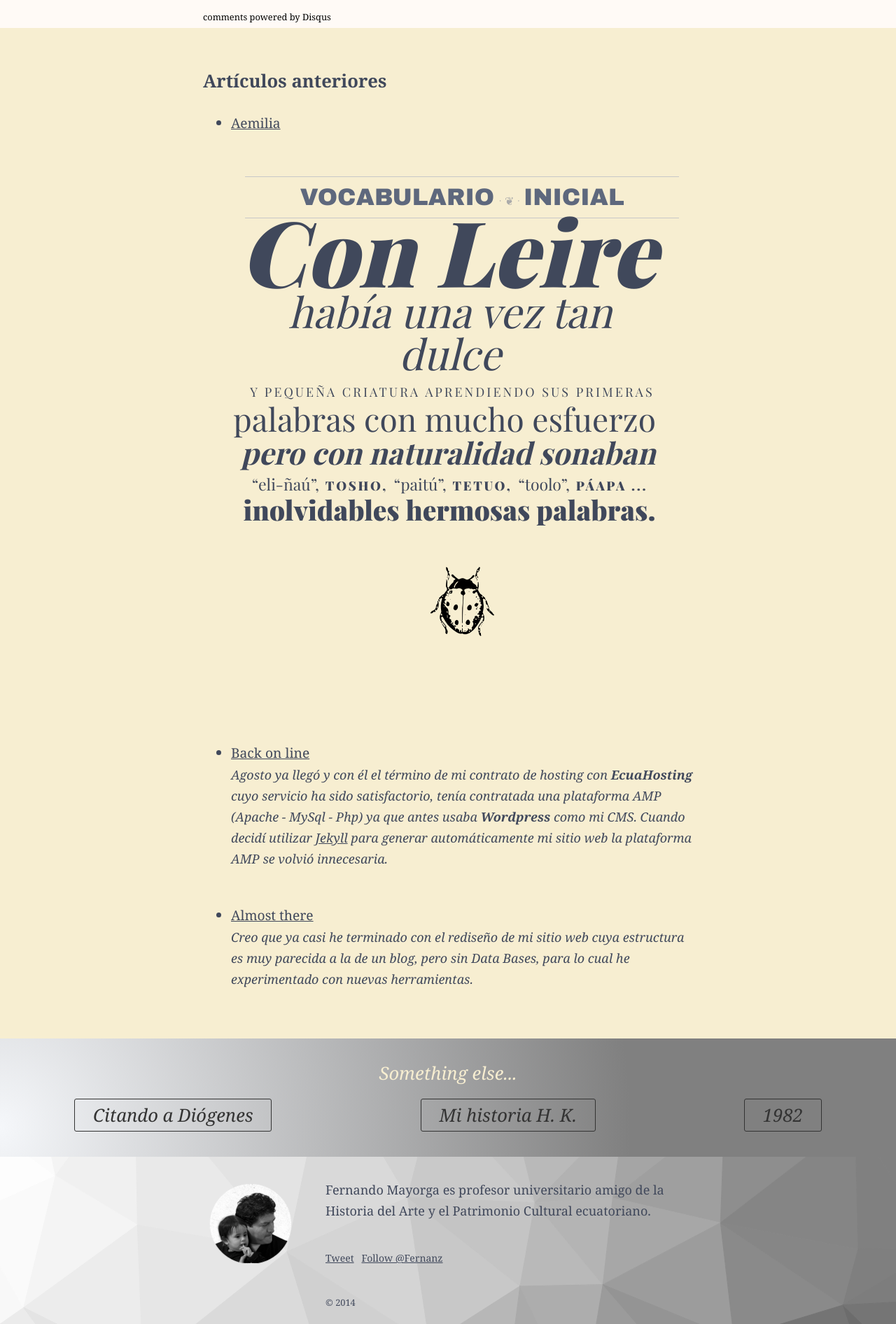
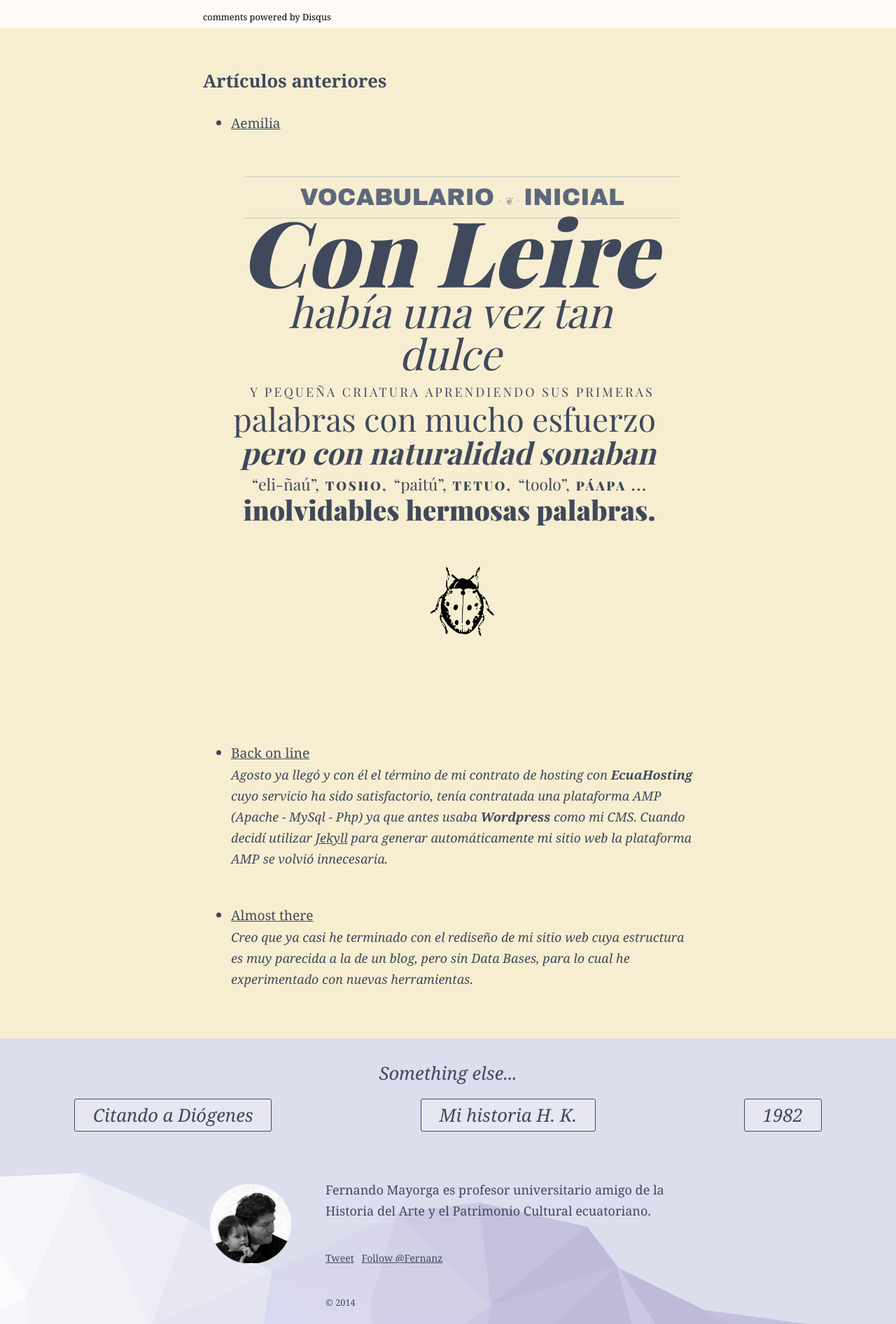
Before and after one commit to fernanz/fernanz.github.io, a Jekyll site: the page built from index.html, in a window 1280 px wide. Shown: the part 2342-4234 px from the top of the page at 70% size. Built offline with Jekyll 4.4.1, drawn with Linux system fonts in a browser that asks for light colours; some web fonts are replaced; Markdown is read by kramdown in place of the engine named in the settings; comment, search, counter and statistics services are not loaded.

Commit message:
Change footer colors
Mejorando el footer

```diff
--- a/css/banner.css
+++ b/css/banner.css
@@ -19,7 +19,7 @@ body {
   font-weight: 100;
   line-height: 1.38;
   text-align: center;
-  color: #f7eed1;
+  color: #40485b;
 }
 
 .quotes a{
@@ -118,9 +118,7 @@ section {
 
 .bannerB {
   position:relative;
-  background-color: #808080;
-  background: -webkit-gradient(radial, 0% 75%, 0, 0% 75%, 900, from(#f5f7fa), to(#808080));
-  -moz-radial-gradient(0% 75%, farthest-side, #f5f7fa, #808080);
+  background-color: #DCDDED;
   padding: 20px 0 30px 0;
   margin-top: 0;
   z-index: 1;
@@ -163,12 +161,13 @@ nav li.evernote {
 
 .button a {
   position:relative;
+  background: #E7E7F2;
   margin: 10px;
   padding: 5px 1em;;
   border-radius: 3px;
-  border: 1px solid #333;
+  border: 1px solid #40485b;
   text-align:center;
-  color: #333;
+  color: #40485b;
 }
 
 .flu {
@@ -185,8 +184,8 @@ nav li.evernote {
 
 
 .button a:hover {
-  color: #40485b;
-  border: 1px solid #40485b;
+  color: #aaa;
+  border: 1px solid #aaa;
 }
 
 @media only screen and (min-width: 40em) {
```
Also changed, not shown: assets/grey.svg, 2 other files.
